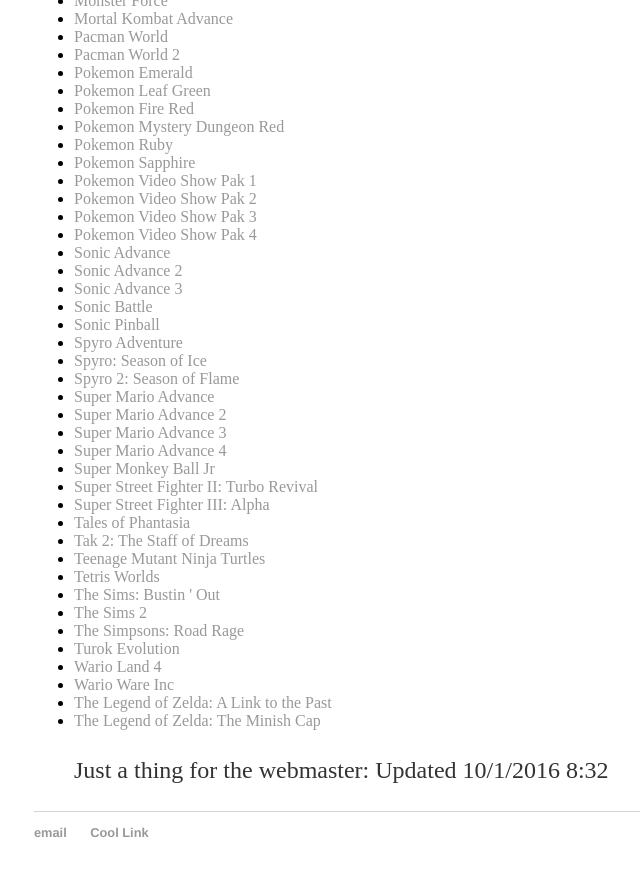
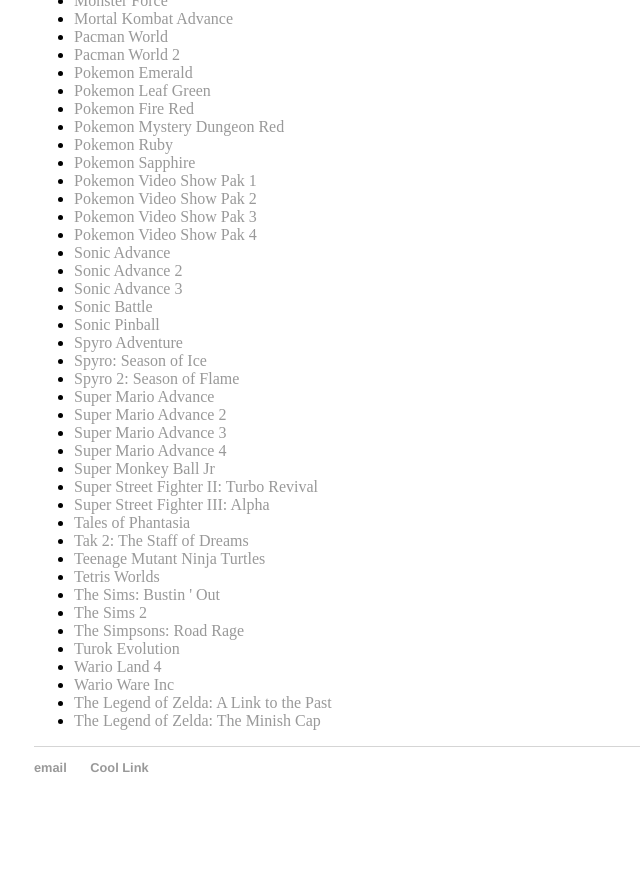
Before and after one commit to Ouroboroz/ouroboroz.github.io, a Jekyll site: the page built from gba/index.html, in a window 1280 px wide and 900 px high, scrolled down 1143 px. Shown: the top 876 px of the window, without its empty margins (158-798 px from the left). Built offline with Jekyll 4.4.1, drawn with Linux system fonts in a browser that asks for light colours; after the commit the page ends 1978 px from its top, so only the background shows below that.

Commit message:
Removed Extraneous Text

```diff
--- a/gba/index.html
+++ b/gba/index.html
@@ -103,4 +103,3 @@
             <li><a href="./launcher.html#wario_ware">Wario Ware Inc</a></li>
             <li><a href="./launcher.html#zelda_past">The Legend of Zelda: A Link to the Past</a></li>
             <li><a href="./launcher.html#zelda_minish">The Legend of Zelda: The Minish Cap</a></li>
-            <p> Just a thing for the webmaster: Updated 10/1/2016 8:32</p>
```
